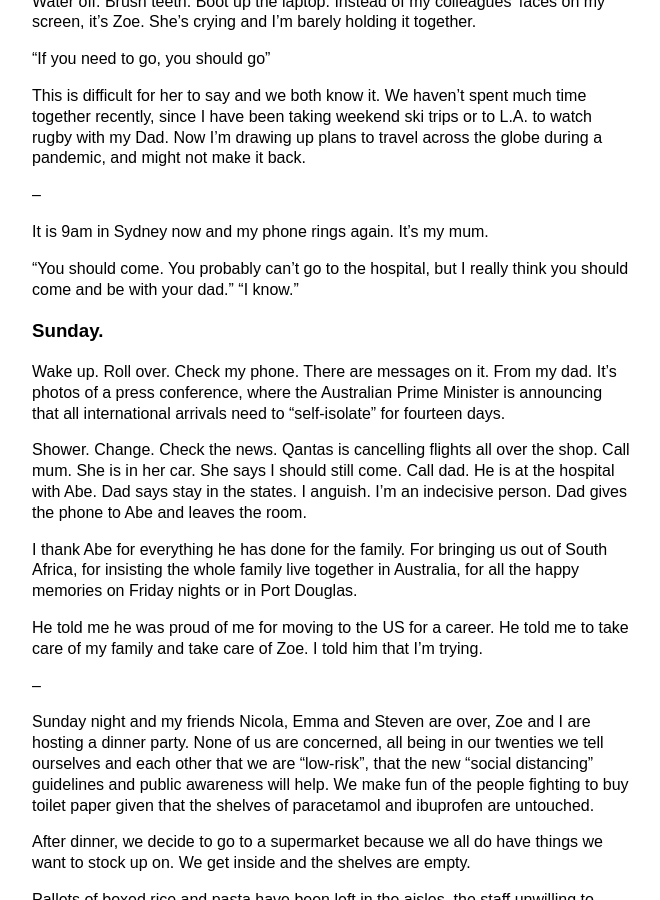
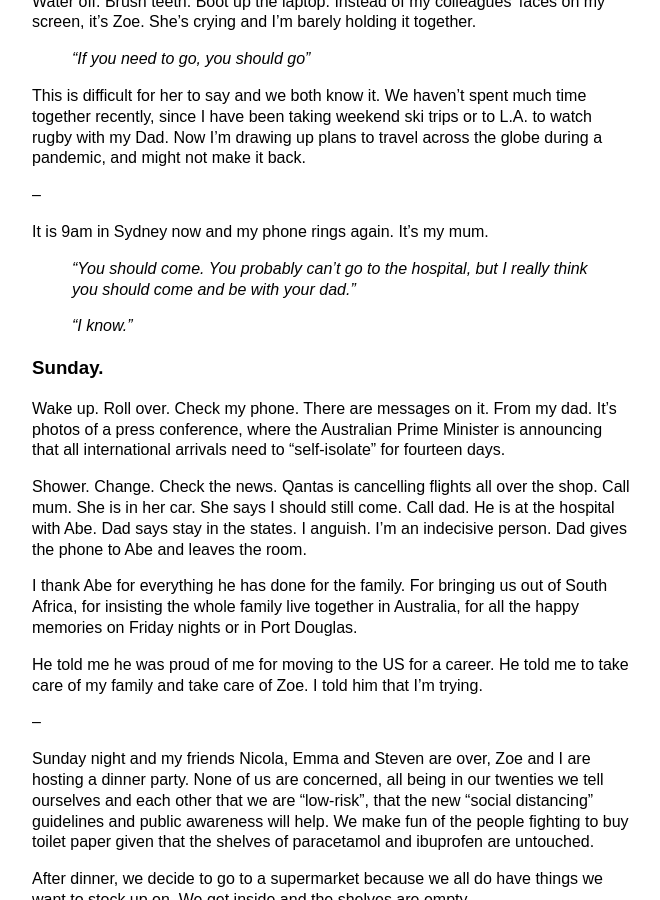
Before and after one commit to jakebloom/thoughts, a Jekyll site: the page built from _posts/2020-03-28-week.md, in a window 1280 px wide and 900 px high, scrolled down 909 px. Shown: the whole window, without its empty margins (308-968 px from the left). Built offline with Jekyll 4.4.1, drawn with Linux system fonts in a browser that asks for light colours; some of the changed text lies outside the part shown.

Commit message:
Formatting.

```diff
--- a/_posts/2020-03-28-week.md
+++ b/_posts/2020-03-28-week.md
@@ -33,7 +33,7 @@ I messaged my team that I wouldn't be able to make our meeting and called my dad
 Water off. Brush teeth. Boot up the laptop. Instead of my colleagues' faces on my screen, it's Zoe. She's crying and I'm barely holding it together.
 
 
-"If you need to go, you should go"
+> "If you need to go, you should go"
 
 
 This is difficult for her to say and we both know it. We haven't spent much time together recently, since I have been taking weekend ski trips or to L.A. to watch rugby with my Dad. Now I'm drawing up plans to travel across the globe during a pandemic, and might not make it back.
@@ -42,8 +42,9 @@ This is difficult for her to say and we both know it. We haven't spent much time
 
 It is 9am in Sydney now and my phone rings again. It's my mum.
 
-"You should come. You probably can't go to the hospital, but I really think you should come and be with your dad."
-"I know."
+> "You should come. You probably can't go to the hospital, but I really think you should come and be with your dad."
+
+> "I know."
 
 ### Sunday.
 
@@ -128,7 +129,7 @@ I start to panic. I call Qantas and beg them to rebook my ticket but they can't,
 
 That afternoon, I sit downstairs with dad and we shoot the shit, talking and working, working and talking. It felt good to be able to spend time with him, and I felt better for fulfilling the reason that I came. It was a short few hours that meant the world to us.
 
-I went out that evening to a beach with my mum. I've always maintained that you never regret going for a swim and this is no exception
+I went out that evening to a beach with my mum. I've always maintained that you never regret going for a swim and this is no exception.
 
 ### Friday.
 
```
